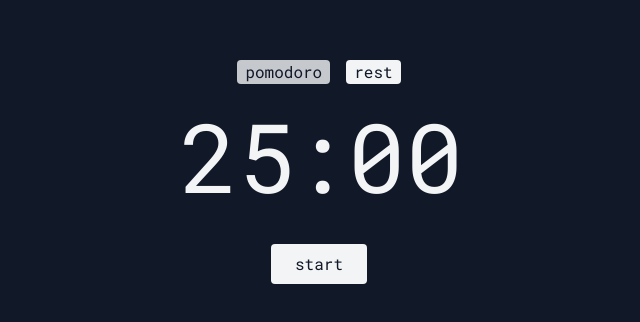
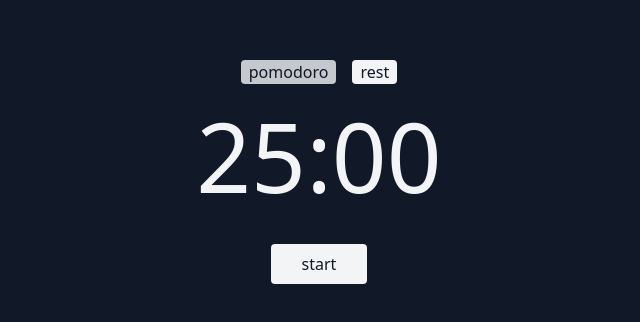
Before and after one commit to gabrieldocoutos/pomodoro, a Next.js app: page / in a window 1280 px wide. Shown: the part 228-550 px from the top of the page, without its empty margins (321-961 px from the left). Built offline with nearby package versions, Linux system fonts and the light colour scheme.

Commit message:
remove useless code

```diff
--- a/package.json
+++ b/package.json
@@ -10,7 +10,8 @@
   "dependencies": {
     "next": "latest",
     "react": "^17.0.1",
-    "react-dom": "^17.0.1"
+    "react-dom": "^17.0.1",
+    "sass": "^1.32.12"
   },
   "devDependencies": {
     "@types/node": "^12.12.21",
--- a/pages/_app.tsx
+++ b/pages/_app.tsx
@@ -1,7 +1,8 @@
+import "../globals.css";
+import "../tailwind.scss";
 import { AppProps } from "next/app";
 
 import { NotificationProvider } from "../context/NotificationContext";
-import "../globals.css";
 
 function MyApp({ Component, pageProps }: AppProps): JSX.Element {
   return (
--- a/pages/index.tsx
+++ b/pages/index.tsx
@@ -94,7 +94,6 @@ function App(): JSX.Element {
         className={`flex flex-col w-100 justify-center items-center h-screen transition duration-500 ease-in-out ${
           isResting ? "bg-gray-300" : "bg-gray-900"
         }`}
-        onKeyDown={(e) => console.log({ e })}
       >
         <div className="flex">
           <Button
--- a/tailwind.config.js
+++ b/tailwind.config.js
@@ -1,5 +1,14 @@
 module.exports = {
-  purge: ["./pages/**/*.{js,ts,jsx,tsx}", "./components/**/*.{js,ts,jsx,tsx}"],
+  purge: [
+    "./pages/**/*.js",
+    "./pages/**/*.ts",
+    "./pages/**/*.jsx",
+    "./pages/**/*.tsx",
+    "./components/**/*.js",
+    "./components/**/*.ts",
+    "./components/**/*.jsx",
+    "./components/**/*.tsx",
+  ],
   darkMode: false, // or 'media' or 'class'
   theme: {
     extend: {},
--- /dev/null
+++ b/tailwind.scss
@@ -0,0 +1,11 @@
+/* purgecss start ignore */
+@tailwind base;
+
+@tailwind components;
+/* purgecss end ignore */
+@tailwind utilities;
+
+/* purgecss start ignore */
+html {
+  @apply antialiased;
+}
```
Also changed, not shown: 1 other file (tests, documents, lock files or other folders).
